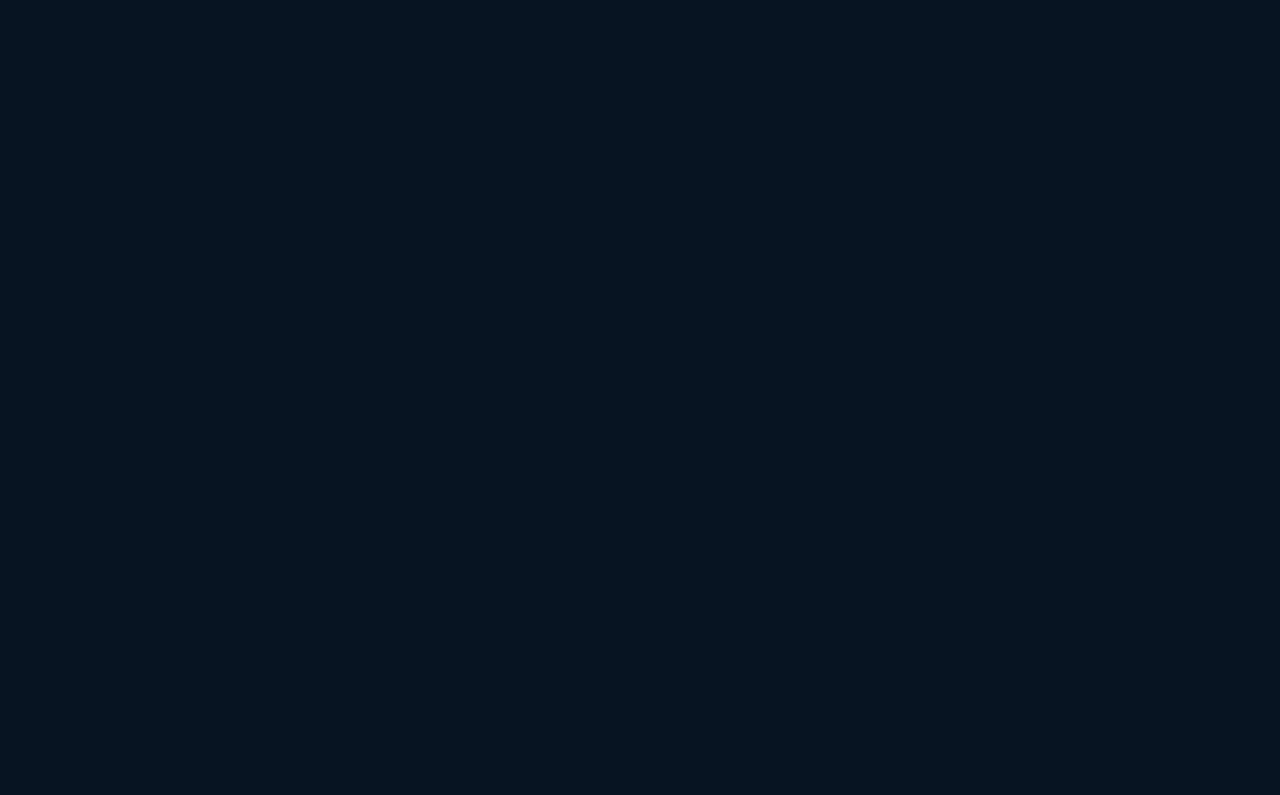
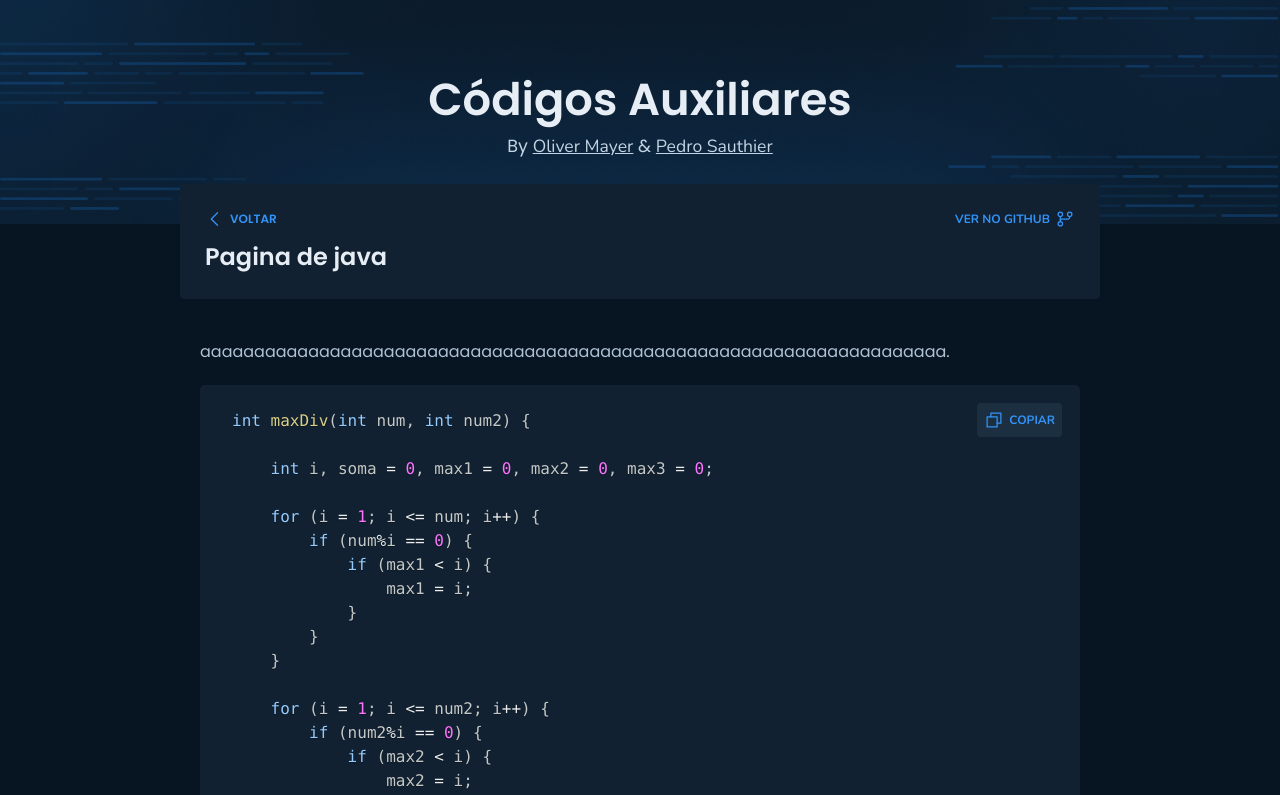
Before and after one commit to oliver-zyn/auxiliary-codes, a React (Vite) app: page /card/java/c2e76026-f433-4379-8e75-6b30a9436834 in a window 1280 px wide. Before the commit this address had no page. Shown: the top 795 px of the page. Built offline with nearby package versions, Linux system fonts and the light colour scheme.

Commit message:
atualizando rotas

```diff
--- a/src/Router.tsx
+++ b/src/Router.tsx
@@ -3,7 +3,9 @@ import { Home } from './pages/Home'
 import { OpenCard } from './pages/OpenCard'
 import { DefaultLayout } from './layouts/DefaultLayout'
 import { SelectMenu } from './pages/SelectMenu'
-import { cardData } from './utils/cardData'
+import { cardDataC } from './utils/cardDataC'
+import { cardDataJava } from './utils/CardDataJava'
+import { cardDataSQL } from './utils/cardDataSQL'
 
 export function Router() {
   return (
@@ -11,10 +13,12 @@ export function Router() {
       <Route path="/" element={<DefaultLayout />}>
         <Route path="/" element={<SelectMenu />} />
         <Route path="/home" ></Route>
-        <Route path="/home/c" element={<Home cardData={cardData} />} />
-        <Route path="/home/java" element={<Home cardData={cardData} />} />
-        <Route path="/home/sql" element={<Home cardData={cardData} />} />
-        <Route path="/card/:id" element={<OpenCard />} />
+        <Route path="/home/c" element={<Home cardData={cardDataC} language="c" />} />
+        <Route path="/home/java" element={<Home cardData={cardDataJava} language="java" />} />
+        <Route path="/home/sql" element={<Home cardData={cardDataSQL} language="sql" />} />
+        <Route path="/card/c/:id" element={<OpenCard cardData={cardDataC} />} />
+        <Route path="/card/java/:id" element={<OpenCard cardData={cardDataJava} />} />
+        <Route path="/card/sql/:id" element={<OpenCard cardData={cardDataSQL} />} />
       </Route>
     </Routes>
   )
--- a/src/pages/Home/components/Card/index.tsx
+++ b/src/pages/Home/components/Card/index.tsx
@@ -6,9 +6,10 @@ type CardProps = {
   id: string
   title: string
   description: string
+  language: string
 }
 
-export function Card({ id, title, description }: CardProps) {
+export function Card({ id, title, description, language }: CardProps) {
   return (
     <ContainerCard>
       <div>
@@ -18,7 +19,7 @@ export function Card({ id, title, description }: CardProps) {
       <LinkButton
         text="ABRIR CÓDIGO"
         icon={<ArrowSquareIn size={20} />}
-        link={`/card/${id}`}
+        link={`/card/${language}/${id}`}
       />
     </ContainerCard>
   )
--- a/src/pages/Home/components/Cards/index.tsx
+++ b/src/pages/Home/components/Cards/index.tsx
@@ -12,9 +12,10 @@ interface CardData {
 type CardsProps = {
   searchTerm: string
   cardData: CardData[]
+  language: string
 }
 
-export function Cards({ searchTerm, cardData }: CardsProps) {
+export function Cards({ searchTerm, cardData, language }: CardsProps) {
   const filteredCards = cardData.filter((card) =>
     card.title.toLowerCase().includes(searchTerm.toLowerCase())
   )
@@ -27,6 +28,7 @@ export function Cards({ searchTerm, cardData }: CardsProps) {
           description={card.description}
           id={card.id}
           key={card.id}
+          language={language}
         />
       ))}
     </ContainerCards>
--- a/src/pages/Home/index.tsx
+++ b/src/pages/Home/index.tsx
@@ -13,15 +13,16 @@ interface CardData {
 
 interface HomeProps {
   cardData: CardData[]
+  language: string
 }
 
-export function Home({ cardData  }: HomeProps) {
+export function Home({ cardData, language }: HomeProps) {
   const [searchTerm, setSearchTerm] = useState('')
   return (
     <>
       <SearchBar setSearchTerm={setSearchTerm} />
-      <DownloadCard />
-      <Cards searchTerm={searchTerm} cardData={cardData} />
+      <DownloadCard cardData={cardData} />
+      <Cards searchTerm={searchTerm} cardData={cardData} language={language} />
     </>
   )
 }
--- /dev/null
+++ b/src/utils/CardDataJava.ts
@@ -0,0 +1,36 @@
+export const cardDataJava = [
+  {
+    id: crypto.randomUUID(),
+    title: 'Pagina de java',
+    description:
+      'aaaaaaaaaaaaaaaaaaaaaaaaaaaaaaaaaaaaaaaaaaaaaaaaaaaaaaaaaaaaaaaaaaaaa.',
+    githubLink:
+      'https://github.com/Vttrium/UTFPR-Codes/blob/master/Códigos%20de%20Auxilio/Divisores/Maximo%20Divisor.h',
+    code: `
+int maxDiv(int num, int num2) {
+
+    int i, soma = 0, max1 = 0, max2 = 0, max3 = 0;
+
+    for (i = 1; i <= num; i++) {
+        if (num%i == 0) {
+            if (max1 < i) {
+                max1 = i;
+            }
+        }
+    }
+
+    for (i = 1; i <= num2; i++) {
+        if (num2%i == 0) {
+            if (max2 < i) {
+                max2 = i;
+            }
+        }
+        if (max1 == max2 && max3 < max1) {
+            max3 = max1;
+        }
+    }
+    return max3;
+}
+        `,
+  },
+]
--- a/src/utils/cardData.ts
+++ b/src/utils/cardDataC.ts
@@ -1,4 +1,4 @@
-export const cardData = [
+export const cardDataC = [
   {
     id: crypto.randomUUID(),
     title: 'Máximo Divisor',
--- /dev/null
+++ b/src/utils/cardDataSQL.ts
@@ -0,0 +1,36 @@
+export const cardDataSQL = [
+  {
+    id: crypto.randomUUID(),
+    title: 'Pagina de SQL',
+    description:
+      'bbbbbbbbbbbbbbbbbbbbbbbbbbbbbbbbbbbbbbbbbbbbbbbbbbbbbbbbbbbbbbbbbbbbbbbbbbbbbbbbbbb.',
+    githubLink:
+      'https://github.com/Vttrium/UTFPR-Codes/blob/master/Códigos%20de%20Auxilio/Divisores/Maximo%20Divisor.h',
+    code: `
+int maxDiv(int num, int num2) {
+
+    int i, soma = 0, max1 = 0, max2 = 0, max3 = 0;
+
+    for (i = 1; i <= num; i++) {
+        if (num%i == 0) {
+            if (max1 < i) {
+                max1 = i;
+            }
+        }
+    }
+
+    for (i = 1; i <= num2; i++) {
+        if (num2%i == 0) {
+            if (max2 < i) {
+                max2 = i;
+            }
+        }
+        if (max1 == max2 && max3 < max1) {
+            max3 = max1;
+        }
+    }
+    return max3;
+}
+        `,
+  },
+]
```
Also changed, not shown: src/pages/Home/components/DownloadCard/index.tsx (+13 -2 lines), src/pages/OpenCard/index.tsx (+13 -2 lines).
